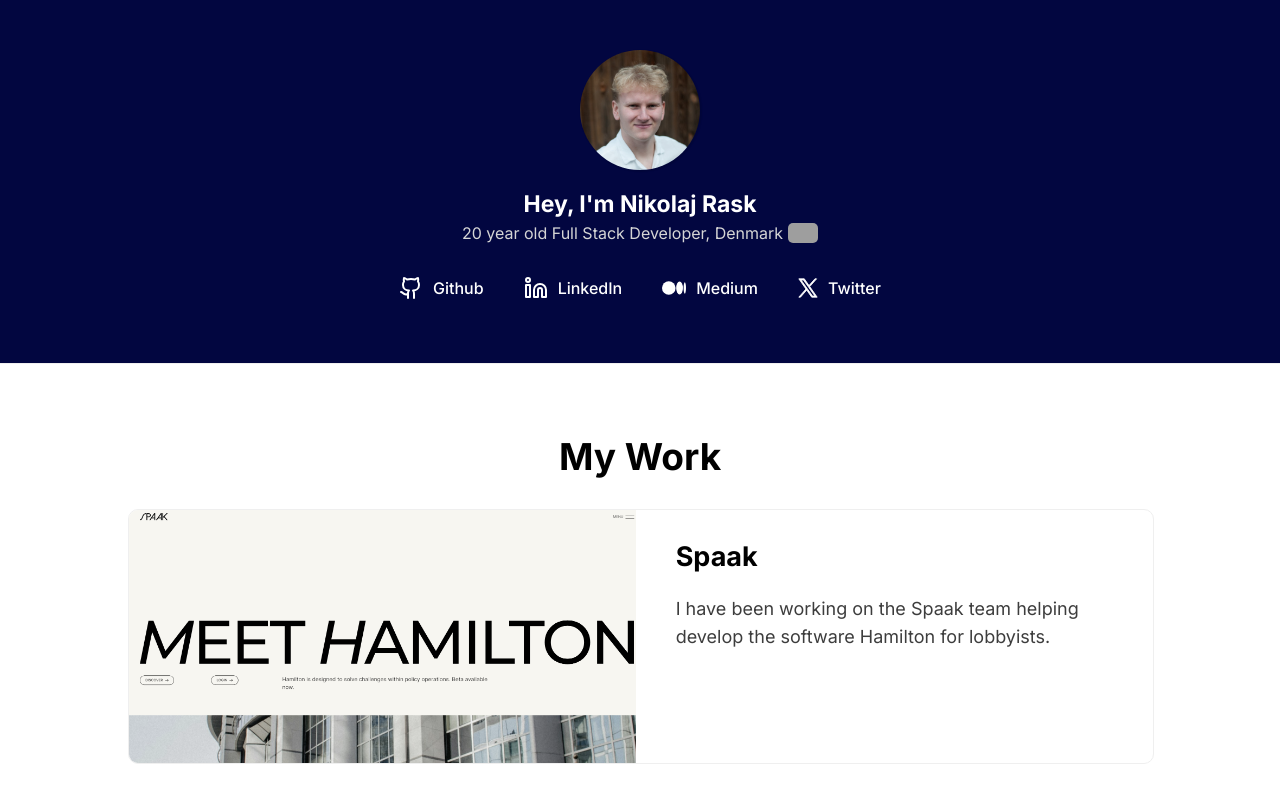
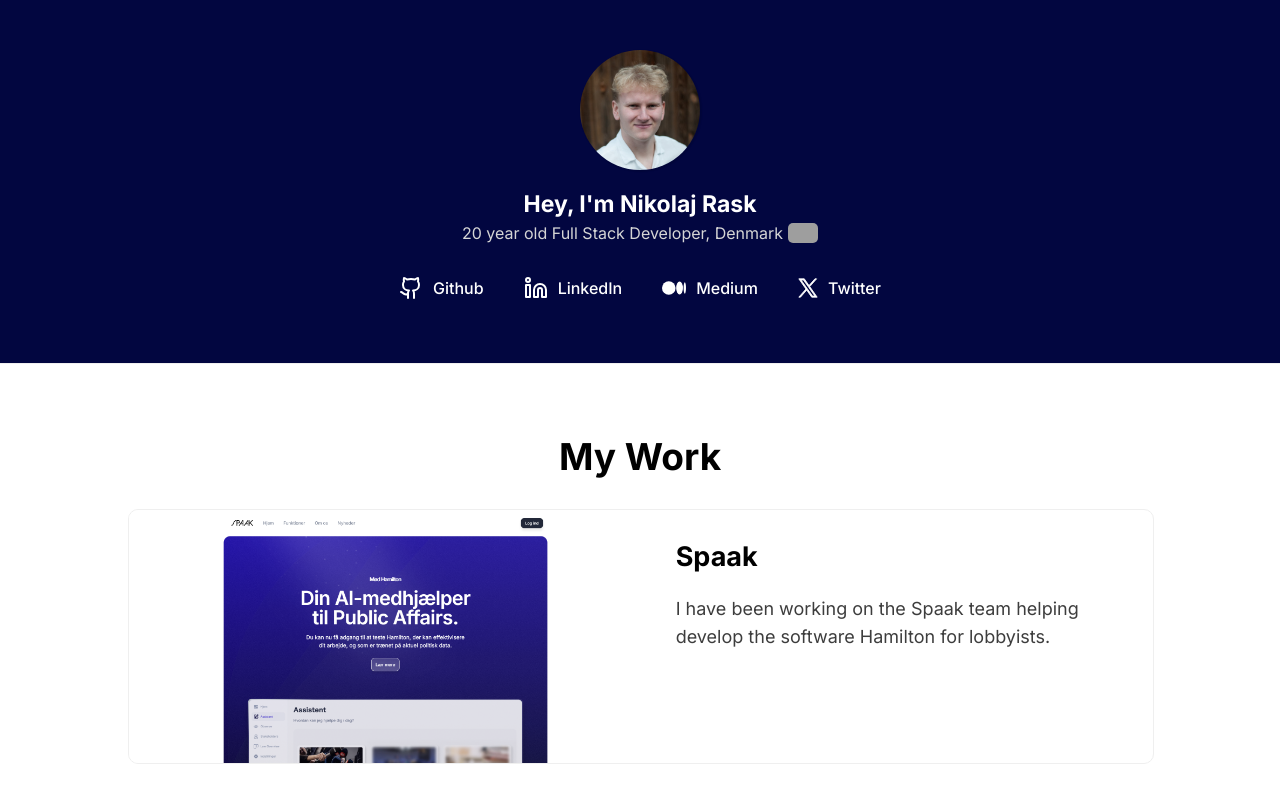
Before and after one commit to NikolajRask/PortfolioV2, a Next.js app: page / in a window 1280 px wide. Shown: the top 800 px of the page. Built offline with nearby package versions, Linux system fonts and the light colour scheme; grey boxes are pictures that could not be loaded.

Commit message:
feat(projects): Changed spaak picture

```diff
--- a/src/data/projects.data.ts
+++ b/src/data/projects.data.ts
@@ -12,7 +12,7 @@
         name: "Spaak",
         url: "https://spaak.ai",
         domainExtension: "ai",
-        imageSrc: './spaak.png',
+        imageSrc: './spaak2.png',
         description: "I have been working on the Spaak team helping develop the software Hamilton for lobbyists."
     },
     {
```
Also changed, not shown: public/spaak2.png (added).
